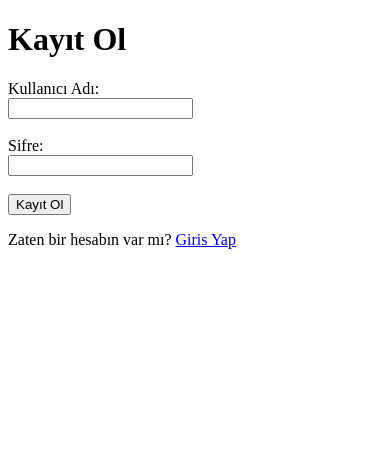
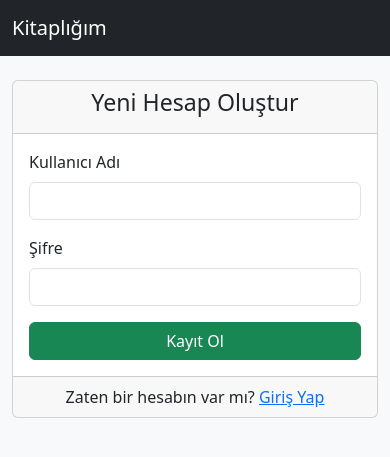
Before and after one commit to omerdarili/Kitaplik-Web-App, a Flask app: page /register in a window 390 px wide. Shown: the top 457 px of the page. Run offline with Flask 3, Linux system fonts and the light colour scheme.

Commit message:
Bootstrap ile arayüz yenilendi ve flash mesajlari eklendi

```diff
--- a/app.py
+++ b/app.py
@@ -101,7 +101,10 @@ def login():
         user = User.query.filter_by(username=request.form['username']).first()
         if user and user.check_password(request.form['password']):
             login_user(user)
+            flash('Başarıyla giriş yaptınız!')
             return redirect(url_for('home'))
+        else:
+            flash('Hatalı kullanıcı adı veya şifre.', 'danger')
         flash('Hatalı kullanıcı adı veya şifre!')
     return render_template('login.html')
 
@@ -118,13 +121,14 @@ def register():
         password = request.form['password']
         existing_user = User.query.filter_by(username=username).first()
         if existing_user:
-            flash('Bu kullanıcı adı zaten alınmış.')
+            flash('Bu kullanıcı adı zaten alınmış.', 'warning')
             return redirect(url_for('register'))
 
         new_user = User(username=username)
         new_user.set_password(password)
         db.session.add(new_user)
         db.session.commit()
+        flash('Hesabınız başarıyla oluşturuldu! Lütfen giriş yapın.', 'success')
         return redirect(url_for('login'))
     return render_template('register.html')
 
@@ -142,6 +146,7 @@ def add_book():
         db.session.add(new_book)
         # degisiklikleri veritabanına kalıcı olarak isliyoruz
         db.session.commit()
+        flash(f"'{new_book.title}' başarıyla eklendi!", 'success')
 
         # islem bittikten sonra kullanıcıyı ana sayfaya yönlendiriyoruz
         return redirect(url_for('home'))
@@ -163,6 +168,7 @@ def delete_book(book_id):
     db.session.delete(book_to_delete)
     # degisikilkleri kalici hale getiriyoruz
     db.session.commit()
+    flash(f"'{title}' başarıyla silindi.", 'info')
 
     # kullanıcıyı ana sayfaya yonlendirme
     return redirect(url_for('home'))
@@ -183,6 +189,7 @@ def update_book(book_id):
         book_to_update.author = request.form['author']
 
         db.session.commit()
+        flash(f"'{book_to_update.title}' başarıyla güncellendi!", 'success')
 
         return redirect(url_for('home'))
     return render_template('update_book.html', book=book_to_update)
--- /dev/null
+++ b/templates/base.html
@@ -0,0 +1,53 @@
+    <!doctype html>
+    <html lang="tr">
+      <head>
+        <meta charset="utf-8">
+        <meta name="viewport" content="width=device-width, initial-scale=1">
+        <title>{% block title %}Kitaplığım{% endblock %}</title>
+        <link href="https://cdn.jsdelivr.net/npm/bootstrap@5.3.3/dist/css/bootstrap.min.css" rel="stylesheet">
+      </head>
+      <body class="bg-light">
+
+        <nav class="navbar navbar-expand-lg navbar-dark bg-dark mb-4">
+          <div class="container">
+            <a class="navbar-brand" href="{{ url_for('home') }}">Kitaplığım</a>
+            <div class="collapse navbar-collapse">
+              <ul class="navbar-nav ms-auto">
+                {% if current_user.is_authenticated %}
+                  <li class="nav-item">
+                    <span class="navbar-text me-3">Hoş geldin, {{ current_user.username }}</span>
+                  </li>
+                  <li class="nav-item">
+                    <a class="btn btn-outline-light" href="{{ url_for('logout') }}">Çıkış Yap</a>
+                  </li>
+                {% else %}
+                  <li class="nav-item">
+                    <a class="nav-link" href="{{ url_for('login') }}">Giriş Yap</a>
+                  </li>
+                  <li class="nav-item">
+                    <a class="nav-link" href="{{ url_for('register') }}">Kayıt Ol</a>
+                  </li>
+                {% endif %}
+              </ul>
+            </div>
+          </div>
+        </nav>
+
+        <main class="container">
+            {% with messages = get_flashed_messages(with_categories=true) %}
+              {% if messages %}
+                {% for category, message in messages %}
+                  <div class="alert alert-{{ category }} alert-dismissible fade show" role="alert">
+                    {{ message }}
+                    <button type="button" class="btn-close" data-bs-dismiss="alert" aria-label="Close"></button>
+                  </div>
+                {% endfor %}
+              {% endif %}
+            {% endwith %}
+
+            {% block content %}{% endblock %}
+        </main>
+
+        <script src="https://cdn.jsdelivr.net/npm/bootstrap@5.3.3/dist/js/bootstrap.bundle.min.js"></script>
+      </body>
+    </html>
--- a/templates/register.html
+++ b/templates/register.html
@@ -1,31 +1,33 @@
-<!DOCTYPE html>
-<html lang="tr">
-<head>
-    <meta charset="UTF-8">
-    <title>Kayıt Ol</title>
-</head>
-<body>
-    <h1>Kayıt Ol</h1>
+{% extends "base.html" %}
 
-    {% with messages = get_flashed_messages() %}
-      {% if messages %}
-        <ul class=flashes>
-        {% for message in messages %}
-          <li>{{ message }}</li>
-        {% endfor %}
-        </ul>
-      {% endif %}
-    {% endwith %}
+{% block title %}Kayıt Ol{% endblock %}
 
-    <form method="post">
-        <label for="username">Kullanıcı Adı:</label><br>
-        <input type="text" id="username" name="username" required><br><br>
-
-        <label for="password">Sifre:</label><br>
-        <input type="password" id="password" name="password" required><br><br>
-
-        <button type="submit">Kayıt Ol</button>
-    </form>
-    <p>Zaten bir hesabın var mı? <a href="{{ url_for('login') }}">Giris Yap</a></p>
-</body>
-</html>
+{% block content %}
+<div class="row justify-content-center">
+    <div class="col-md-6">
+        <div class="card">
+            <div class="card-header">
+                <h3 class="card-title text-center">Yeni Hesap Oluştur</h3>
+            </div>
+            <div class="card-body">
+                <form method="post">
+                    <div class="mb-3">
+                        <label for="username" class="form-label">Kullanıcı Adı</label>
+                        <input type="text" class="form-control" id="username" name="username" required>
+                    </div>
+                    <div class="mb-3">
+                        <label for="password" class="form-label">Şifre</label>
+                        <input type="password" class="form-control" id="password" name="password" required>
+                    </div>
+                    <div class="d-grid">
+                        <button type="submit" class="btn btn-success">Kayıt Ol</button>
+                    </div>
+                </form>
+            </div>
+            <div class="card-footer text-center">
+                <p class="mb-0">Zaten bir hesabın var mı? <a href="{{ url_for('login') }}">Giriş Yap</a></p>
+            </div>
+        </div>
+    </div>
+</div>
+{% endblock %}
```
Also changed, not shown: templates/add_book.html (+27 -18 lines), templates/index.html (+23 -25 lines), templates/login.html (+31 -29 lines), templates/update_book.html (+27 -18 lines).
